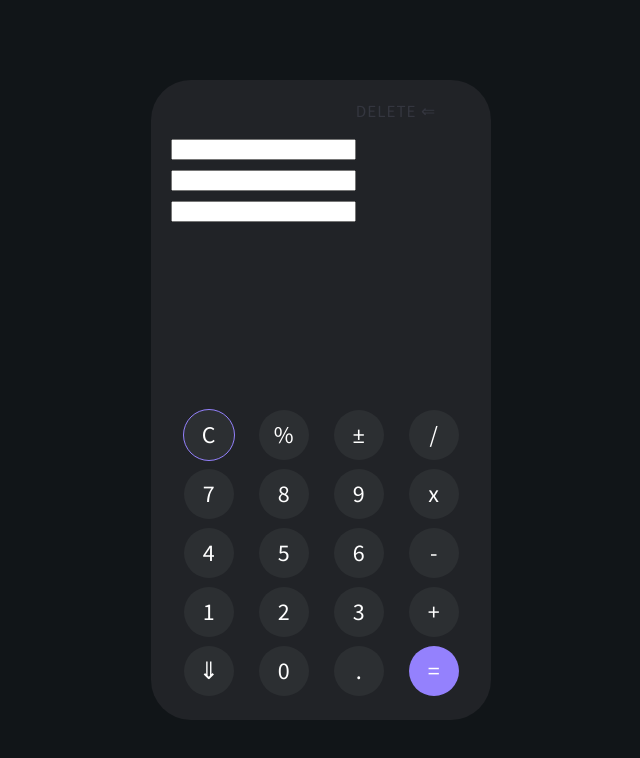
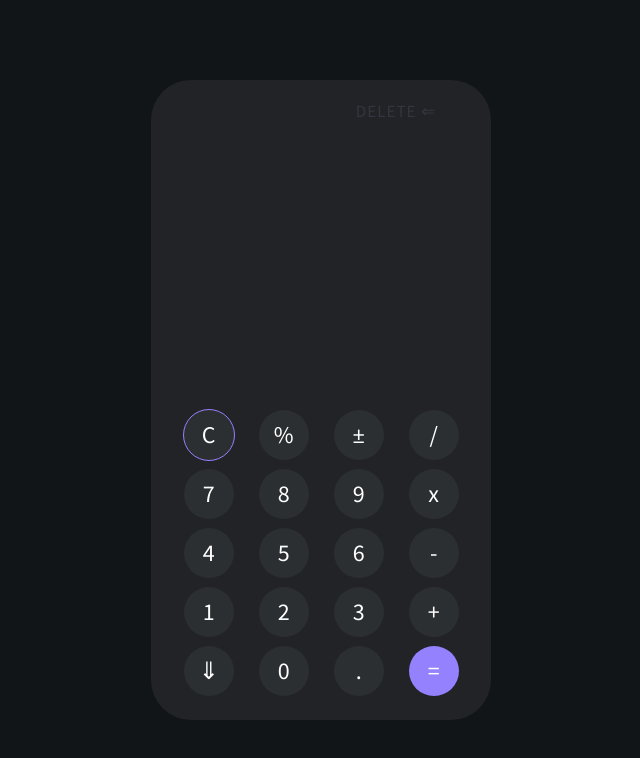
Before and after one commit to Fernando-ui/calc-app, a React (Vite) app: page / in a window 1280 px wide. Shown: the top 758 px of the page, without its empty margins (314-954 px from the left). Built offline with nearby package versions, Linux system fonts and the light colour scheme.

Commit message:
Anadiendo inputs modificados

```diff
--- a/src/components/Pantalla.tsx
+++ b/src/components/Pantalla.tsx
@@ -3,15 +3,26 @@ import React from "react";
 export const Pantalla = () => {
   return (
     <>
-      <div className="calc__screen">
-        <div className="calc__screen-header">
-          <span className="calc__screen-delete">Delete &lArr;</span>
+      <div className="calc__header">
+        <div className="calc__header-delete">
+          <span className="calc__header-button">Delete &lArr;</span>
         </div>
-        <div className="calc__screen-input">
-          <input type="number" className="calc__screen-input input-1" />
-          <input type="number" className="calc__screen-input input-2" />
-          <input type="number" className="calc__screen-input input-3" />
-          {/* // TODO Agregar al input 3 un before con un = para que no estorbe */}
+        <div className="calc__input">
+          <input
+            type="number"
+            disabled
+            className="calc__input-size calc__input-input-1"
+          />
+          <input
+            type="number"
+            disabled
+            className="calc__input-size calc__input-input-2"
+          />
+          <input
+            type="number"
+            disabled
+            className="calc__input-size calc__input-input-3"
+          />
         </div>
       </div>
     </>
--- a/src/styles/css/style.css
+++ b/src/styles/css/style.css
@@ -28,6 +28,14 @@ body {
   height: 98vh;
   position: relative; }
 
+input[type=number]::-webkit-inner-spin-button,
+input[type=number]::-webkit-outer-spin-button {
+  -webkit-appearance: none;
+  margin: 0; }
+
+input[type=number] {
+  -moz-appearance: textfield; }
+
 .calc__container-button {
   display: grid;
   grid-template-columns: repeat(4, 25%);
@@ -54,21 +62,30 @@ body {
 .button-20 {
   background-color: var(--color-secondaryButton); }
 
-.calc__screen {
+.calc__header {
   display: grid;
   grid-template-rows: 10% 90%; }
-  .calc__screen-img {
-    width: 2rem;
-    filter: greyscale(1.5); }
-  .calc__screen-header .calc__screen-delete {
+  .calc__header-delete .calc__header-button {
     text-align: right;
     display: block;
     margin-right: 3.5rem;
     text-transform: uppercase;
     color: var(--color-texto);
-    letter-spacing: .1rem;
+    letter-spacing: 0.1rem;
     font-size: 1.7rem;
     cursor: pointer; }
+
+.calc__input {
+  margin-top: auto; }
+  .calc__input-size {
+    height: 4rem;
+    width: 98%;
+    background-color: transparent;
+    border: none;
+    text-align: right;
+    font-size: 5rem; }
+  .calc__input-size:read-write:focus {
+    outline: none; }
 
 .calc {
   position: absolute;
--- a/src/styles/sass/base/_base.scss
+++ b/src/styles/sass/base/_base.scss
@@ -21,3 +21,10 @@ body{
     height: 98vh;
     position:relative;
 }
+input[type=number]::-webkit-inner-spin-button,
+input[type=number]::-webkit-outer-spin-button {
+  -webkit-appearance: none;
+  margin: 0;
+}
+
+input[type=number] { -moz-appearance:textfield; }
--- a/src/styles/sass/layout/_screen.scss
+++ b/src/styles/sass/layout/_screen.scss
@@ -1,20 +1,30 @@
 .calc {
-  &__screen {
+  &__header {
     display: grid;
     grid-template-rows: 10% 90%;
-    &-img {
-      width: 2rem;
-      filter: greyscale(1.5);
-    }
-    &-header .calc__screen-delete {
+    &-delete .calc__header-button {
       text-align: right;
       display: block;
       margin-right: 3.5rem;
       text-transform: uppercase;
       color: var(--color-texto);
-      letter-spacing: .1rem;
+      letter-spacing: 0.1rem;
       font-size: 1.7rem;
       cursor: pointer;
     }
   }
+  &__input {
+    margin-top: auto;
+    &-size {
+      height: 4rem;
+      width: 98%;
+      background-color: transparent;
+      border: none;
+      text-align: right;
+      font-size: 5rem;
+    }
+    &-size:read-write:focus {
+      outline: none;
+    }
+  }
 }
```
